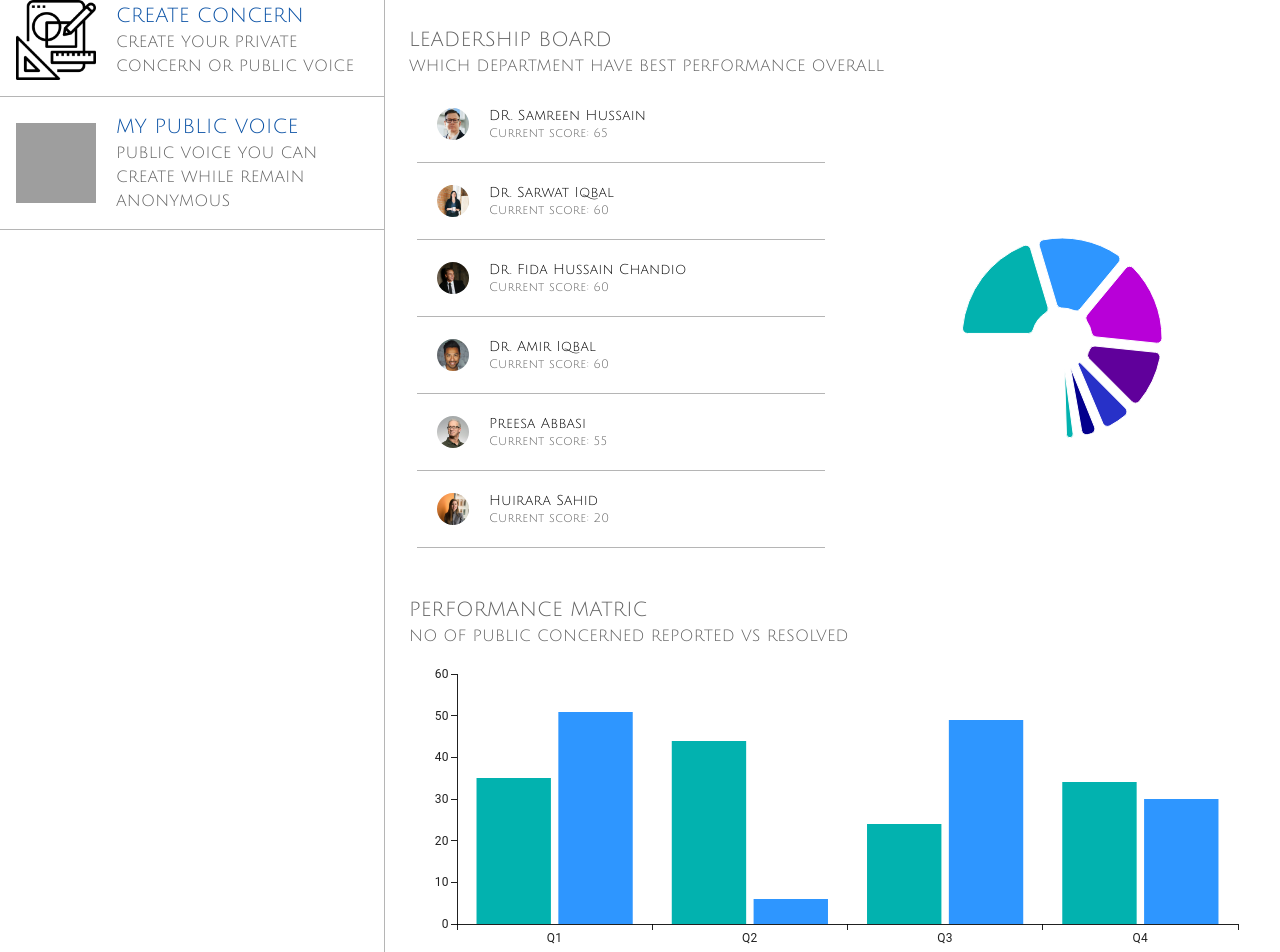
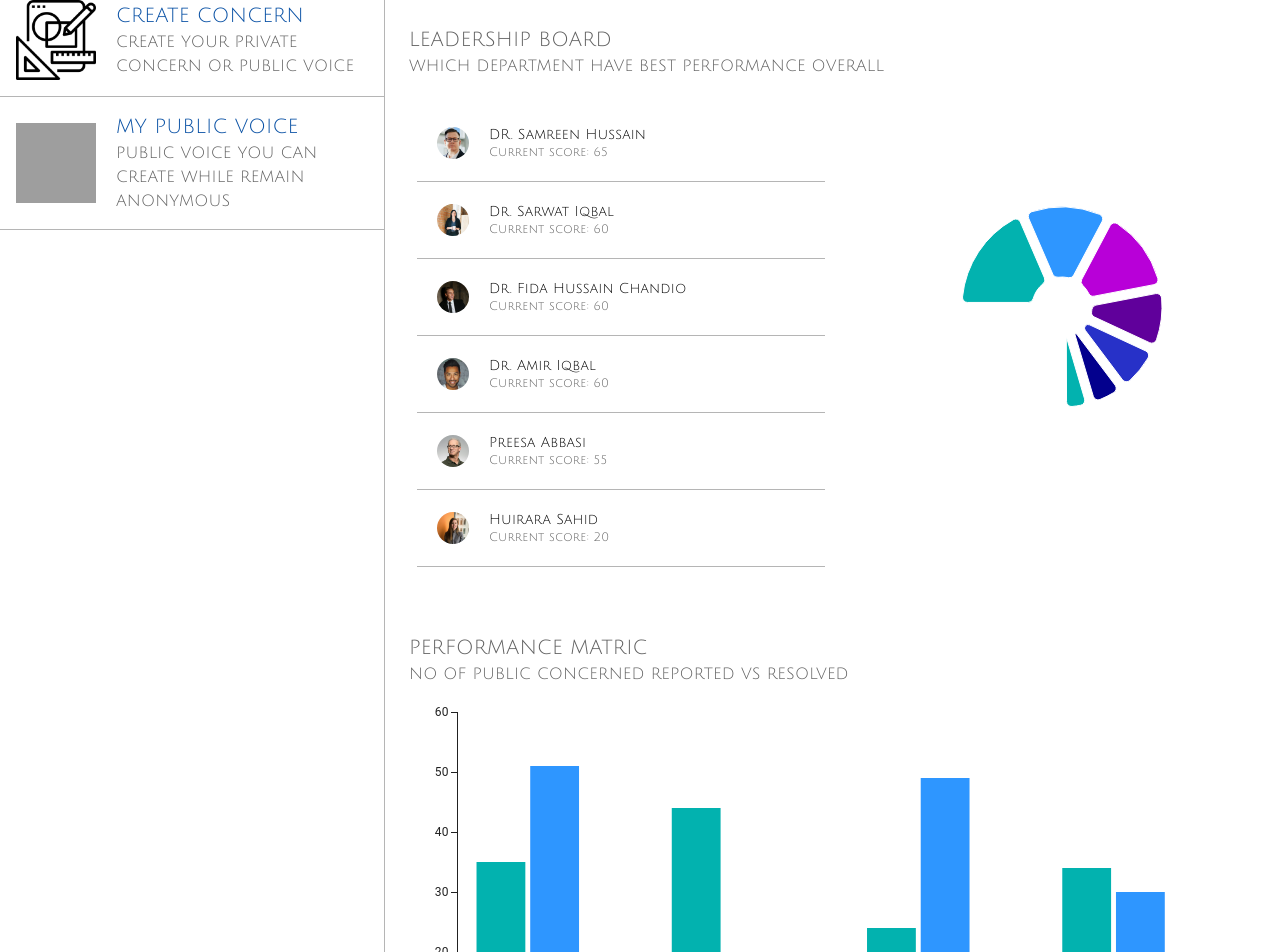
Before and after one commit to Vijayratnani/anonymousapp, a React (Vite) app: page / in a window 1280 px wide. Shown: the part 460-1412 px from the top of the page. Built offline with nearby package versions, Linux system fonts and the light colour scheme; grey boxes are pictures that could not be loaded.

Commit message:
Font Family to Julius fixes

```diff
--- a/src/components/BarChartComponent.jsx
+++ b/src/components/BarChartComponent.jsx
@@ -7,10 +7,9 @@ export default function ChartsOverviewDemo() {
       series={[
         { data: [35, 44, 24, 34] },
         { data: [51, 6, 49, 30] },
-        // { data: [15, 25, 30, 50] },
-        // { data: [60, 50, 15, 25] },
+        { data: [0, 0, 0, 0]}
       ]}
-      height={290}
+      height={400}
       xAxis={[{ data: ['Q1', 'Q2', 'Q3', 'Q4'], scaleType: 'band' }]}
       margin={{ top: 10, bottom: 30, left: 40, right: 10 }}
     />
--- a/src/components/PieChartComponent.jsx
+++ b/src/components/PieChartComponent.jsx
@@ -1,4 +1,3 @@
-// src/components/PieChartComponent.jsx
 import React from 'react';
 import { Box, Card, CardContent, Typography } from '@mui/material';
 import { PieChart } from '@mui/x-charts/PieChart';
@@ -9,18 +8,16 @@ const PieChartComponent = () => {
     { name: 'Group B', value: 300 },
     { name: 'Group C', value: 300 },
     { name: 'Group D', value: 200 },
-    { name: 'Group E', value: 100 },
-    { name: 'Group F', value: 50 },
-    { name: 'Group G', value: 25 }
+    { name: 'Group E', value: 150 },
+    { name: 'Group F', value: 100 },
+    { name: 'Group G', value: 75 }
   ];
 
   return (
-    <Box sx={{ display: 'flex', justifyContent: 'center', width: 400, height: 400 }}>
-      <Card sx={{ width: '100%', height: '100%',  boxShadow:'none' }}>
-        <CardContent>
-          <Box sx={{ width: '100%', height: 400, boxShadow:'none', fontSize:20, justifyContent: 'center',
-            alignItems:'center'
-           }}>
+    <Box sx={{ display: 'flex', justifyContent: 'center', width: 400, height: 500 }}> {/* Ensure the height is defined here */}
+      <Card sx={{ width: '100%', height: '100%', boxShadow: 'none' }}>
+        <CardContent sx={{ height: '150%' }}> {/* Ensure the height is defined here */}
+          <Box sx={{ width: '100%', height: '100%', boxShadow: 'none', fontSize: 20, justifyContent: 'center', alignItems: 'center' }}>
             <PieChart
               series={[
                 {
@@ -35,10 +32,11 @@ const PieChartComponent = () => {
                   cy: 200,
                 }
               ]}
+              sx={{ height: '150%' }} // Ensure the height is defined here
             />
           </Box>
-         </CardContent>
-       </Card>
+        </CardContent>
+      </Card>
     </Box>
   );
 };
```
